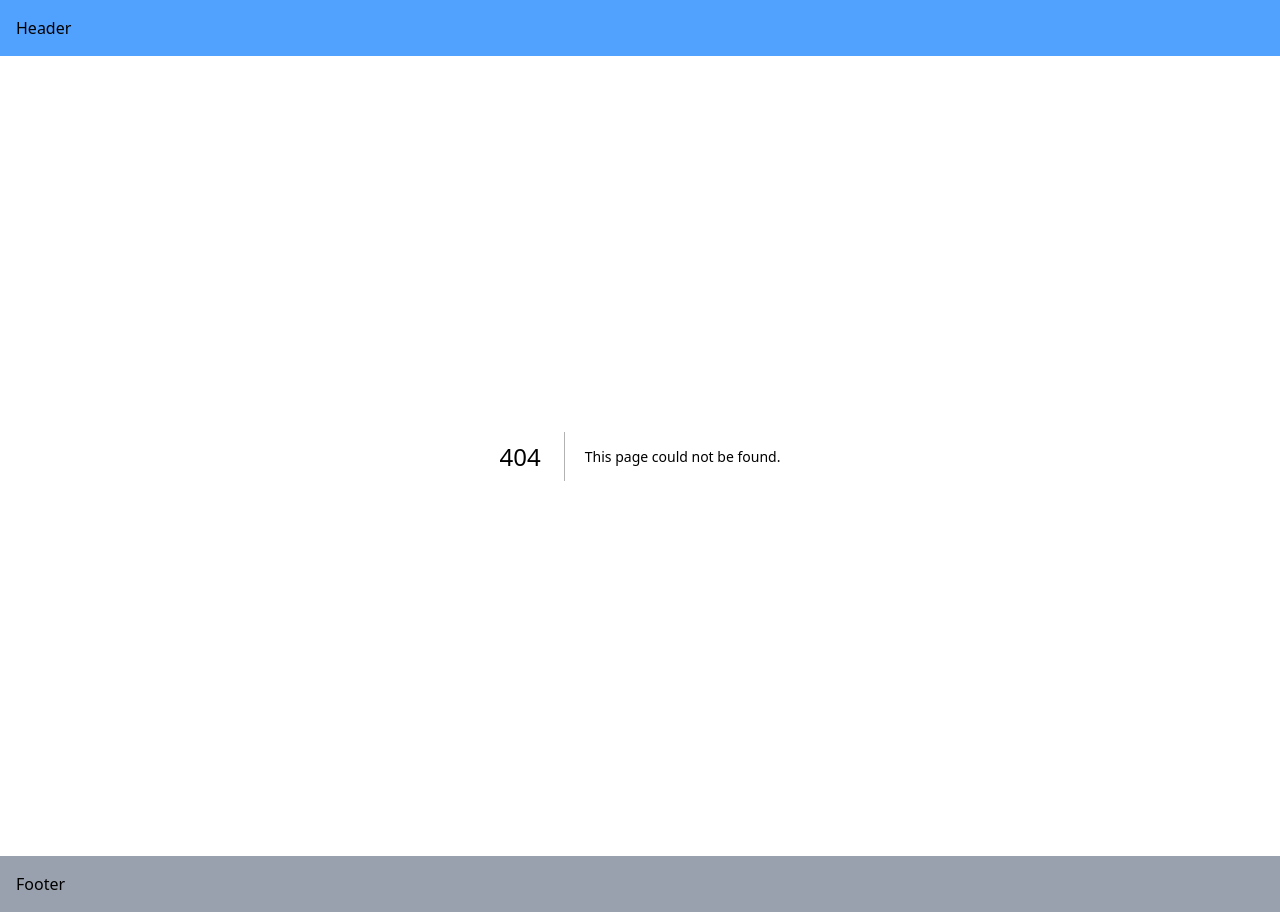
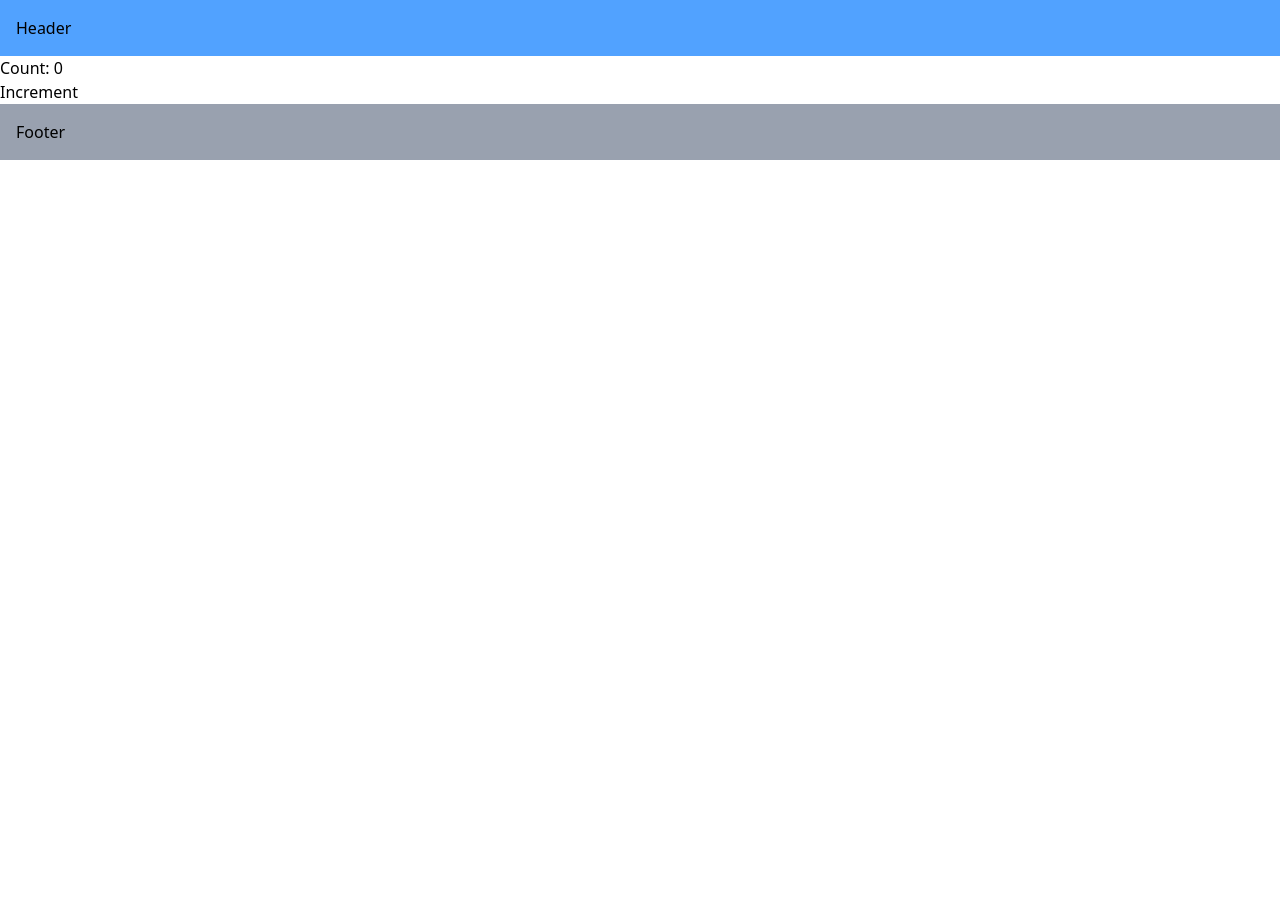
Before and after one commit to BIOCISHERE/nextjs-practice, a Next.js app: page /counter in a window 1280 px wide. Before the commit this address had no page. After the commit the page ends 800 px from the top, so only its background shows below. Built offline with nearby package versions, Linux system fonts and the light colour scheme.

Commit message:
added generateMetadata in src/products/[productId] and added a metadata with client component in src/counter

```diff
--- a/src/app/about/page.tsx
+++ b/src/app/about/page.tsx
@@ -1,3 +1,7 @@
+export const metadata = {
+  title: "About Codevolution",
+};
+
 export default function About() {
   return <h1>About me</h1>;
 }
--- /dev/null
+++ b/src/app/counter/counter.tsx
@@ -0,0 +1,13 @@
+"use client";
+
+import { useState } from "react";
+
+export const Counter = () => {
+  const [count, setCount] = useState(0);
+  return (
+    <div>
+      <p>Count: {count}</p>
+      <button onClick={() => setCount(count + 1)}>Increment</button>
+    </div>
+  );
+};
--- /dev/null
+++ b/src/app/counter/page.tsx
@@ -0,0 +1,9 @@
+import { Counter } from "./counter";
+
+export const metadata = {
+  title: "Counter",
+};
+
+export default function CounterPage() {
+  return <Counter />;
+}
--- a/src/app/products/[productId]/page.tsx
+++ b/src/app/products/[productId]/page.tsx
@@ -1,8 +1,22 @@
-export default async function ProductDetails({
-  params,
-}: {
+import { Metadata } from "next";
+
+type Props = {
   params: Promise<{ productId: string }>;
-}) {
+};
+
+export const generateMetadata = async ({ params }: Props): Promise<Metadata> => {
+  const id = (await params).productId;
+  const title = await new Promise((resolve) => {
+    setTimeout(() => {
+      resolve(`Iphone ${id}`);
+    }, 100);
+  });
+  return {
+    title: `Product ${title}`,
+  };
+};
+
+export default async function ProductDetails({ params }: Props) {
   const productId = (await params).productId;
   return <h1>Details about product {productId}</h1>;
 }
```
